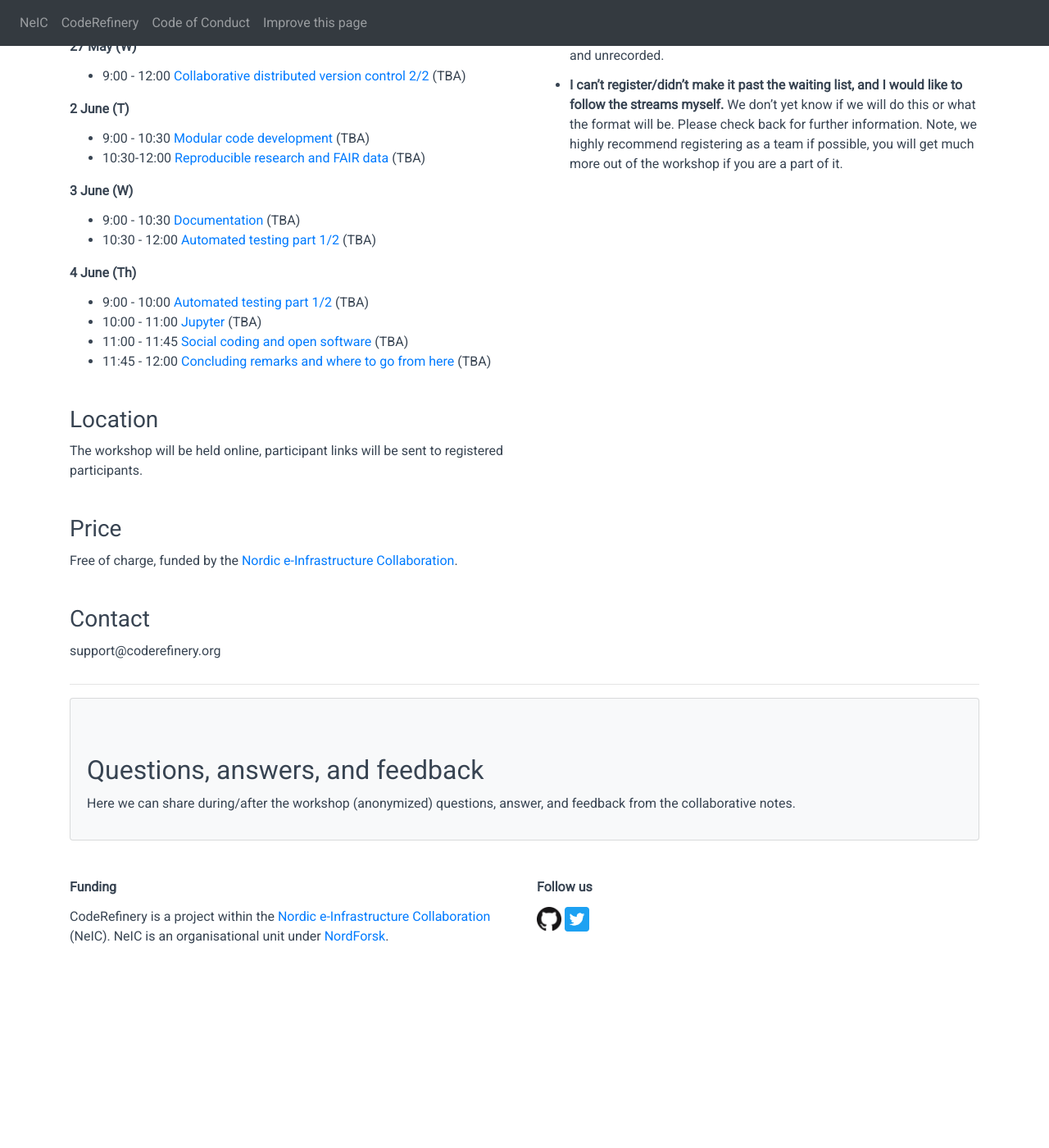
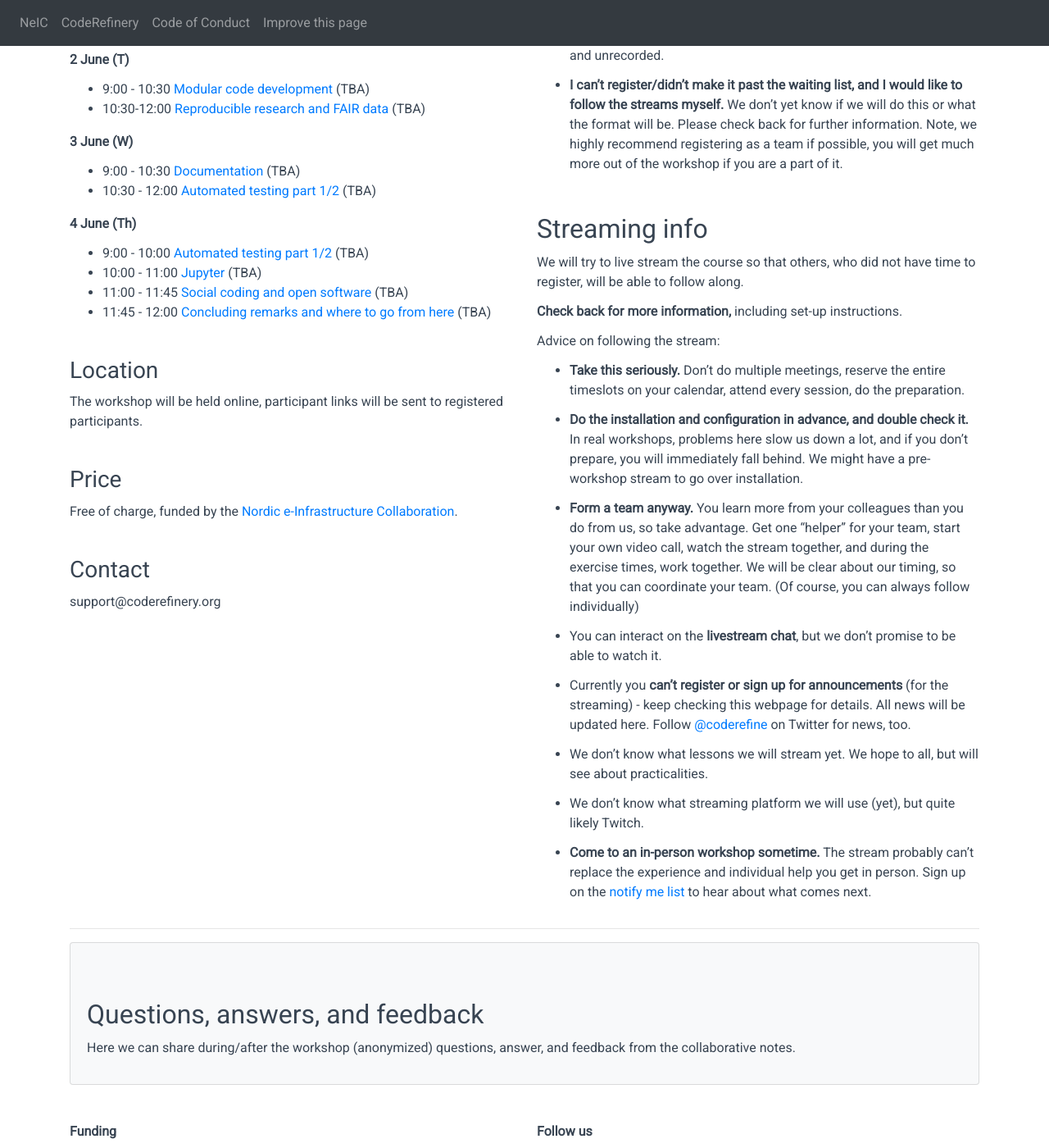
Before and after one commit to eglerean/2020-05-25-online, a Jekyll site: the page built from index.md, in a window 1280 px wide and 1400 px high, scrolled down 2614 px. Shown: the whole window at 82% size. Built offline with Jekyll 4.4.1, drawn with Linux system fonts in a browser that asks for light colours; comment, search, counter and statistics services are not loaded; before the commit the page ends 3880 px from its top, so only the background shows below that; some of the changed text lies outside the part shown.

Commit message:
Update stream info
- Rearrange left column info a bit more.
- Add a detailed streaming section at bottom of right section.

```diff
--- a/left_column.md
+++ b/left_column.md
@@ -1,12 +1,17 @@
 
 
 ### May 25-27 and June 2-4, 9:00-12:15 CEST
+
+<a class="btn btn-danger disabled" href="#" data-mode="1"
+target="_blank">We are full, see below</a>
 
 **We are full with over 130 people!  We will try to make more spaces
 available by live
 streaming.  Helpers are still needed and can still register, see
 below.**  This is a developing situation
 (2020-05-13), please check back for more information.
+
+* **We still need helpers**, they may still register <a href="https://indico.neic.no/event/141/registrations/66/">here</a>.
 
 * **I'm part of a team, some people had time to register but some
   didn't.**  Contact us by email (below) and we'll help.
@@ -24,8 +29,9 @@ below.**  This is a developing situation
   of attendees and number of helpers, and accept who we can and direct
   the rest to the live stream.
 
-<a class="btn btn-danger disabled" href="#" data-mode="1"
-target="_blank">We are full, see above</a>
+* **How can I be notified of updates?**  Currently, we don't have any
+  way.  Follow [@coderefine](https://twitter.com/coderefine) on
+  Twitter.
 
 Please see information at right for registration options: learner or
 helper, and individual or as a team.
@@ -36,17 +42,10 @@ changes.  Everyone gets added to a waitlist initially, and we
 approve people as we get space.  Check
 back for updates.
 
-Helpers may still register <a href="https://indico.neic.no/event/141/registrations/66/">here</a>.
 
 ### Live streaming
 
-We will try to live stream the course so that others, who did not have
-time to register, will be able to follow along.  You will not have the
-full experience, and there will be breaks while people go to the
-breakout rooms and do exercises, but you should get some of the
-experience.  We also recommend you join the livestream as teams with a
-helper - this will help you learn more.  **Check back for more
-information,** including set-up instructions.
+See right bottom →
 
 
 ### Course goals and format
--- a/right_column.md
+++ b/right_column.md
@@ -118,3 +118,49 @@ Python.
   information.  Note, we highly recommend registering as a team if
   possible, you will get much more out of the workshop if you are a
   part of it.
+
+
+## Streaming info
+
+We will try to live stream the course so that others, who did not have
+time to register, will be able to follow along.
+
+**Check back for more information,** including set-up instructions.
+
+Advice on following the stream:
+
+* **Take this seriously.**  Don't do multiple meetings, reserve the entire
+  timeslots on your calendar, attend every session, do the preparation.
+
+* **Do the installation and configuration in advance, and double check
+  it.**  In real workshops, problems here slow us down a lot, and if
+  you don't prepare, you will immediately fall behind.  We might have
+  a pre-workshop stream to go over installation.
+
+* **Form a team anyway.**  You learn more from your colleagues than
+  you do from us, so take advantage.  Get one "helper" for your team, start
+  your own video call, watch the stream together, and during the
+  exercise times, work together.  We will be clear about our
+  timing, so that you can coordinate your team.  (Of course, you can
+  always follow individually)
+
+* You can interact on the **livestream chat**, but we don't promise to
+  be able to watch it.
+
+* Currently you **can't register or sign up for announcements** (for
+  the streaming) - keep checking this webpage
+  for details.  All news will be updated here.  Follow
+  [@coderefine](https://twitter.com/coderefine) on Twitter for news,
+  too.
+
+* We don't know what lessons we will stream yet.  We hope to all, but
+  will see about practicalities.
+
+* We don't know what streaming platform we will use (yet), but quite
+  likely Twitch.
+
+* **Come to an in-person workshop sometime.**  The stream probably
+  can't replace the experience and individual help you get in person.
+  Sign up on the [notify me
+  list](https://coderefinery.org/workshops/upcoming/#notify-me) to
+  hear about what comes next.
```
